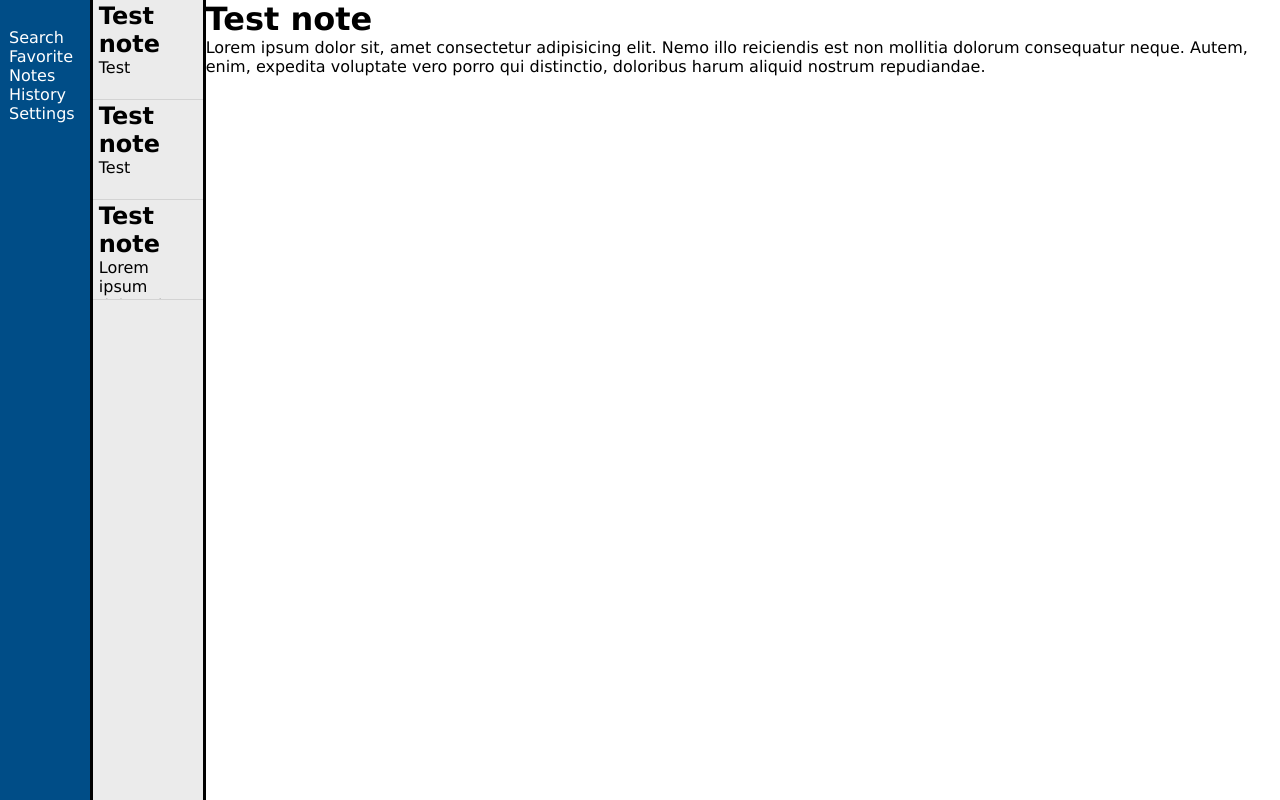
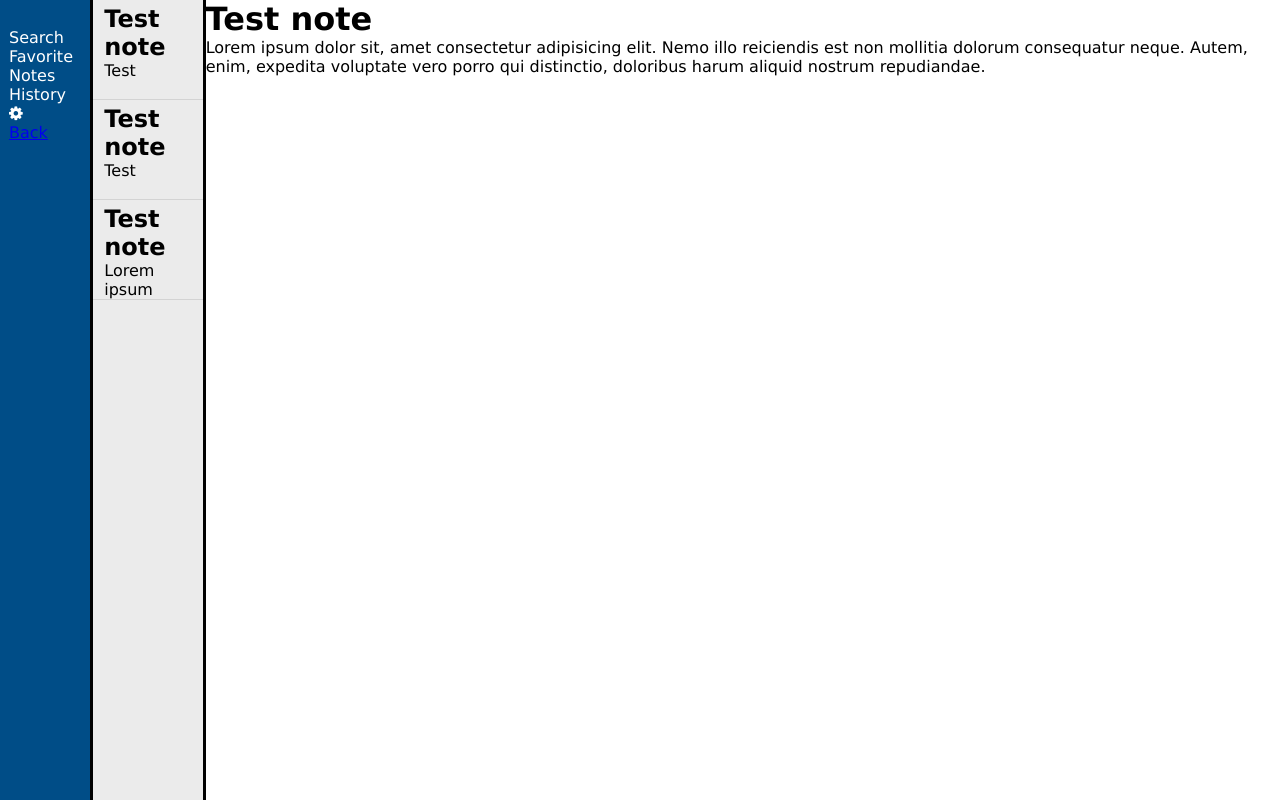
Before and after one commit to Vss86/Quire, a plain HTML site: page app.html in a window 1280 px wide. Drawn offline with Linux system fonts and the light colour scheme.

Commit message:
Back
Back <--- html

```diff
--- a/app.html
+++ b/app.html
@@ -5,6 +5,10 @@
     <meta http-equiv="X-UA-Compatible" content="IE=edge" />
     <meta name="viewport" content="width=device-width, initial-scale=1.0" />
     <link rel="stylesheet" href="css/style.css" />
+    <link
+      rel="stylesheet"
+      href="https://cdnjs.cloudflare.com/ajax/libs/font-awesome/4.7.0/css/font-awesome.min.css"
+    />
     <title>Document</title>
   </head>
   <body>
@@ -14,8 +18,10 @@
         <li>Search</li>
         <li>Favorite Notes</li>
         <li>History</li>
-        <li>Settings</li>
+        <li><i class="fa">&#xf013;</i></i></li>
+        <a href="/index.html">Back</a>
       </ul>
+
     </nav>
     <aside class="notebook-menu">
       <ul>
@@ -45,6 +51,7 @@
         expedita voluptate vero porro qui distinctio, doloribus harum aliquid
         nostrum repudiandae.
       </p>
+      <p><i class="fa-light fa-pen-circle"></i></p>
     </main>
   </body>
 </html>
--- a/css/style.css
+++ b/css/style.css
@@ -33,7 +33,7 @@
 }
 
 .notebook-item {
-  padding: 2% 5%;
+  padding: 5% 10%;
   border-bottom: solid 1px lightgray;
   text-overflow: ellipsis;
   overflow: hidden;
```
Also changed, not shown: index.html (+4 -0 lines).
